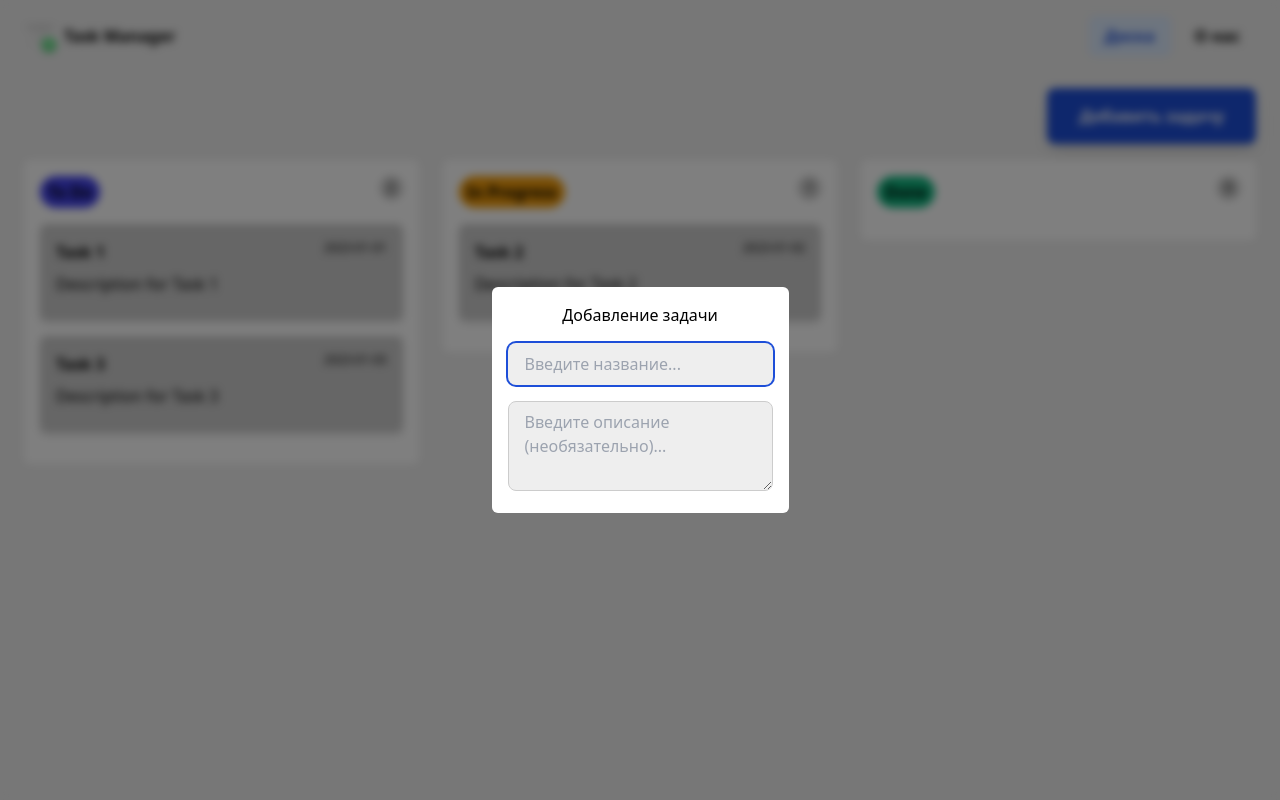
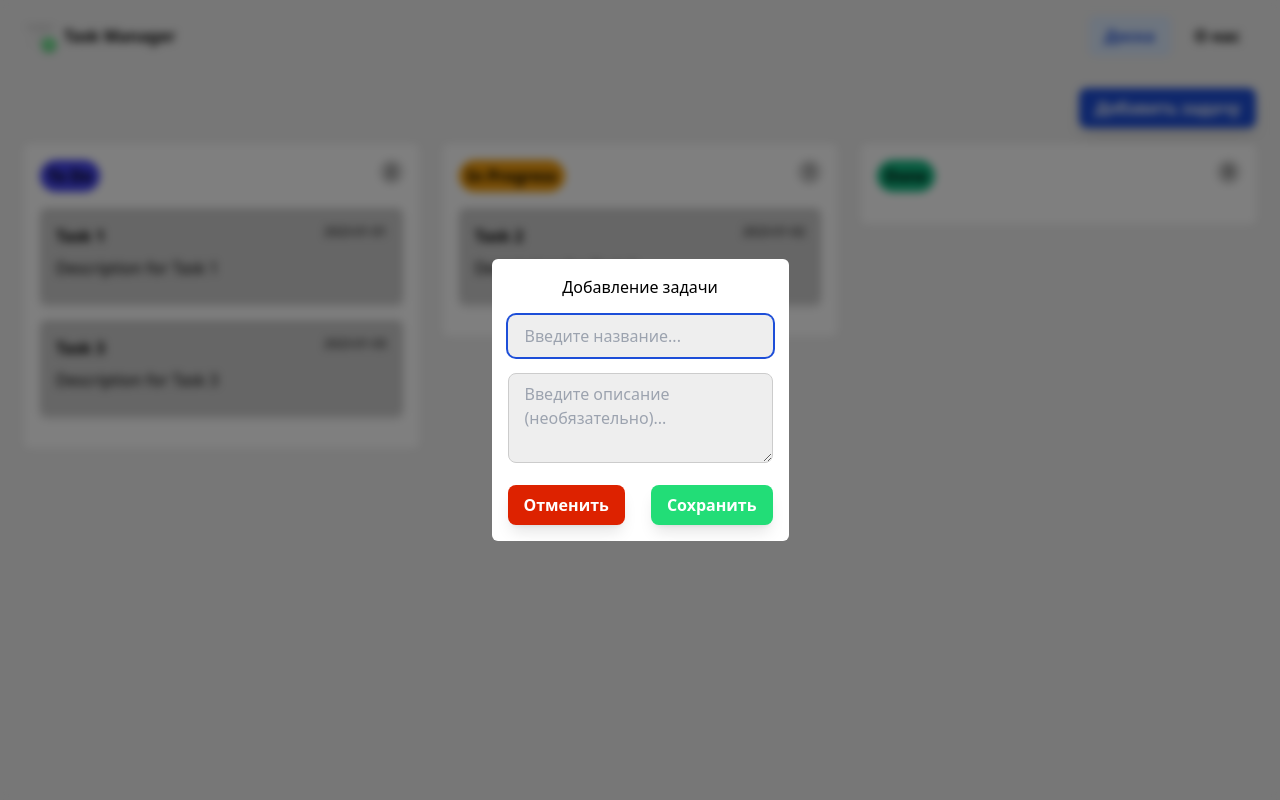
Before and after one commit to DimasAnanas-coder/kanban-board, a React (Vite) app in the folder frontend/: page /board in a window 1280 px wide. Both pictures are taken after a click on the button "Добавить задачу". Shown: the top 800 px of the page. Built offline with nearby package versions, Linux system fonts and the light colour scheme.

Commit message:
ADD(front): 2 tailwind colors and Button become to support any style of bg: accent, ok, error. Add cancel and save buttons on AddTaskModal

```diff
--- a/frontend/src/components/AddTaskModal.jsx
+++ b/frontend/src/components/AddTaskModal.jsx
@@ -1,4 +1,6 @@
 import { useState } from 'react';
+
+import Button from './Button';
 
 export default function AddTaskModal({ isOpen, onClose, onAddTask }) {
     const [title, setTitle] = useState('');
@@ -70,6 +72,20 @@ export default function AddTaskModal({ isOpen, onClose, onAddTask }) {
                             />
                         </div>
                     </form>
+                    <div className='flex justify-between gap-4'>
+                        <Button
+                            color='error'
+                            onClick={onClose}
+                        >
+                            Отменить
+                        </Button>
+                        <Button
+                            color='ok'
+                            onClick={handleSubmit}
+                        >
+                            Сохранить
+                        </Button>
+                    </div>
                 </div>
             </div>
         </div>
--- a/frontend/src/components/Button.jsx
+++ b/frontend/src/components/Button.jsx
@@ -1,14 +1,23 @@
 import { Link } from "react-router-dom";
+
+import { BUTTON_COLORS } from "../config";
+
 
 export default function Button({
     children,
     onClick=null,
     link=null,
     className='',
+    color='accent',
     ...props
 }) {
-    const baseClassName = 'inline-block bg-accent text-secondary font-semibold px-8 py-4 rounded-lg shadow-lg hover:bg-accentText/90 hover:shadow-xl'
-    const finalClassName = `${baseClassName} ${className}`;
+    if (!(color in BUTTON_COLORS)){
+        throw new Error(`Недопустимое значение параметра color - ${color}`);
+    }
+
+    const bgColorStyle = BUTTON_COLORS[color];
+    const baseClassName = 'inline-block text-secondary font-semibold px-4 py-2 rounded-lg shadow-lg hover:shadow-xl';
+    const finalClassName = `${baseClassName} ${bgColorStyle} ${className}`;
 
     if (link) {
         return (
--- a/frontend/src/config.js
+++ b/frontend/src/config.js
@@ -12,8 +12,16 @@ const INITIAL_TASKS = [
     { id: '3', title: 'Task 3', description: 'Description for Task 3', date: '2023-01-03', column: 'To Do' },
 ];
 
+const BUTTON_COLORS = {
+    'accent': 'bg-accent hover:bg-accent/90',
+    'ok': 'bg-ok hover:bg-ok/90',
+    'error': 'bg-error hover:bg-error/90'
+}
+
+
 export {
     PROJECT_NAME,
     COLUMNS,
-    INITIAL_TASKS
+    INITIAL_TASKS,
+    BUTTON_COLORS,
 };
--- a/frontend/tailwind.config.js
+++ b/frontend/tailwind.config.js
@@ -15,6 +15,9 @@ module.exports = {
         accent: '#1D4ED8',
 
         accentHover: '#DBEAFE',
+
+        error: "#DD2200",
+        ok: "#22DD77"
       },
     },
   },
```
